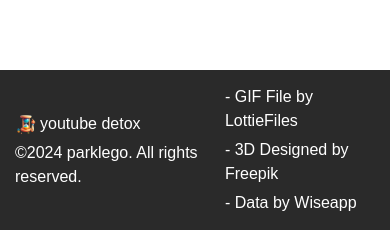
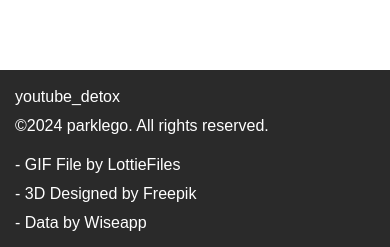
Before and after one commit to parklego/youtube_detox, a Next.js app: page / in a window 390 px wide. Shown: the part 5054-5301 px from the top of the page. Built offline with nearby package versions, Linux system fonts and the light colour scheme; no server answers; a web font is replaced by a local one.

Commit message:
footer 모바일 반응형

```diff
--- a/src/components/footer/Footer.module.css
+++ b/src/components/footer/Footer.module.css
@@ -16,6 +16,7 @@
   display: flex;
   justify-content: space-between;
   align-items: center;
+  gap: 15px;
 }
 
 .logoWrapper {
@@ -28,3 +29,10 @@
   flex-direction: column;
   gap: 5px;
 }
+
+@media (max-width: 767px) {
+  .wrapper {
+    flex-direction: column;
+    align-items: flex-start;
+  }
+}
--- a/src/components/footer/Footer.tsx
+++ b/src/components/footer/Footer.tsx
@@ -10,8 +10,7 @@ const Footer = () => {
       <div className={styles.wrapper}>
         <div className={styles.sources}>
           <div className={styles.logoWrapper}>
-            <Image src="/logo.jpeg" alt="logo" width={25} height={25} />
-            <p>youtube detox</p>
+            <p>youtube_detox</p>
           </div>
           <div>
             ©{getCurrentYear()}
--- a/src/components/header/Menu.tsx
+++ b/src/components/header/Menu.tsx
@@ -42,7 +42,6 @@ const Menu = () => {
             ) : (
               <>
                 <MenubarSeparator />
-
                 <Link className={styles.link} href={"/signin"}>
                   <MenubarItem> sign_in </MenubarItem>
                 </Link>
```
